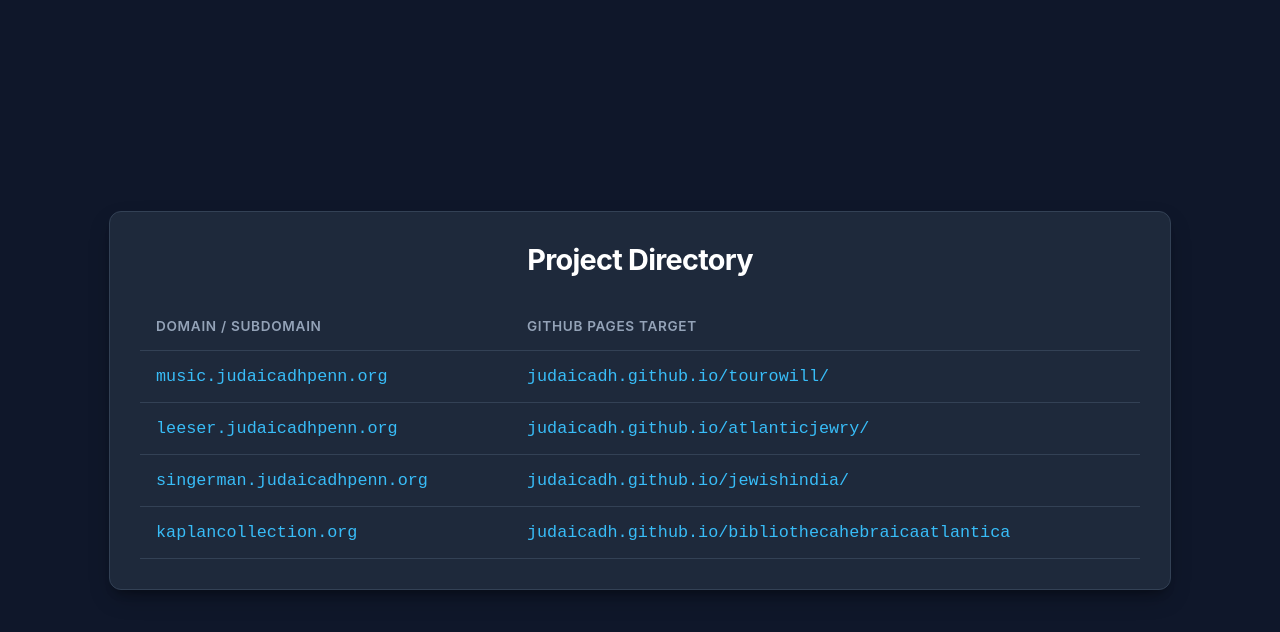
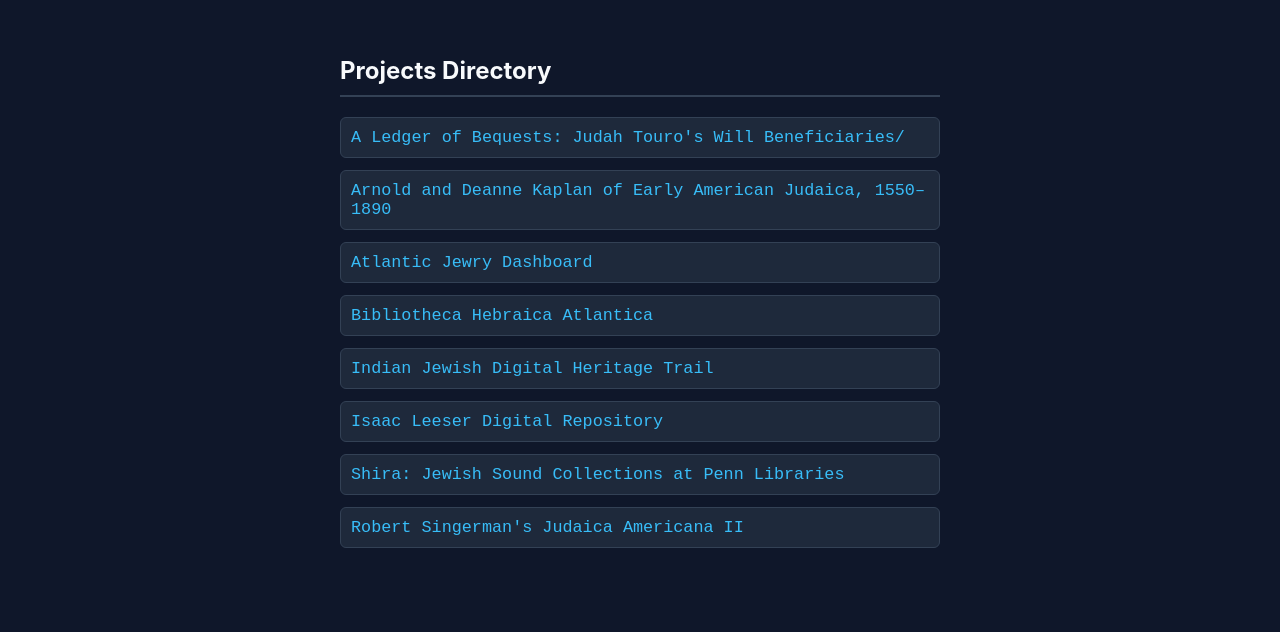
Before and after one commit to judaicadh/judaicadh.github.io, a plain HTML site: page index.html in a window 1280 px wide. Drawn offline with Linux system fonts and the light colour scheme.

Commit message:
Update index.html

```diff
--- a/index.html
+++ b/index.html
@@ -3,142 +3,62 @@
 <head>
     <meta charset="UTF-8">
     <meta name="viewport" content="width=device-width, initial-scale=1.0">
-    <title>Judaica DH Project Directory</title>
+    <title>Project Links</title>
     <style>
-        :root {
-            --bg-color: #0f172a;
-            --card-bg: #1e293b;
-            --text-color: #f8fafc;
-            --link-color: #38bdf8;
-            --link-hover: #7dd3fc;
-            --border-color: #334155;
+        body {
+            font-family: -apple-system, BlinkMacSystemFont, "Segoe UI", Roboto, sans-serif;
+            background-color: #0f172a;
+            color: #f8fafc;
+            padding: 40px 20px;
+            max-width: 600px;
+            margin: 0 auto;
         }
-
-        body {
-            font-family: -apple-system, BlinkMacSystemFont, "Segoe UI", Roboto, Helvetica, Arial, sans-serif;
-            background-color: var(--bg-color);
-            color: var(--text-color);
+        h1 {
+            font-size: 1.5rem;
+            border-bottom: 2px solid #334155;
+            padding-bottom: 10px;
+            margin-bottom: 20px;
+        }
+        ul {
+            list-style-type: none;
+            padding: 0;
             margin: 0;
-            padding: 40px 20px;
-            display: flex;
-            justify-content: center;
-            align-items: center;
-            min-height: 100vh;
-            box-sizing: border-box;
         }
-
-        .container {
-            width: 100%;
-            max-width: 1000px;
-            background-color: var(--card-bg);
-            padding: 30px;
-            border-radius: 12px;
-            box-shadow: 0 10px 25px -5px rgba(0, 0, 0, 0.3), 0 8px 10px -6px rgba(0, 0, 0, 0.3);
-            border: 1px solid var(--border-color);
+        li {
+            margin-bottom: 12px;
+            padding: 10px;
+            background-color: #1e293b;
+            border-radius: 6px;
+            border: 1px solid #334155;
         }
-
-        h1 {
-            font-size: 1.8rem;
-            margin-top: 0;
-            margin-bottom: 25px;
-            text-align: center;
-            letter-spacing: -0.025em;
-            color: #fff;
+        a {
+            color: #38bdf8;
+            text-decoration: none;
+            font-family: monospace;
+            font-size: 1.05rem;
+            word-break: break-all;
+            display: block;
         }
-
-        .table-responsive {
-            overflow-x: auto;
-        }
-
-        table {
-            width: 100%;
-            border-collapse: collapse;
-            text-align: left;
-        }
-
-        th, td {
-            padding: 16px;
-            border-bottom: 1px solid var(--border-color);
-            font-family: 'Courier New', Courier, monospace;
-            font-size: 1.05rem;
-        }
-
-        th {
-            font-family: -apple-system, BlinkMacSystemFont, "Segoe UI", Roboto, sans-serif;
-            color: #94a3b8;
-            font-weight: 600;
-            text-transform: uppercase;
-            font-size: 0.85rem;
-            letter-spacing: 0.05em;
-        }
-
-        a {
-            color: var(--link-color);
-            text-decoration: none;
-            transition: color 0.2s ease, border-bottom 0.2s ease;
-            border-bottom: 1px solid transparent;
-        }
-
         a:hover {
-            color: var(--link-hover);
-            border-bottom: 1px solid var(--link-hover);
-        }
-
-        @media (max-width: 768px) {
-            body {
-                padding: 15px;
-            }
-            .container {
-                padding: 15px;
-            }
-            th {
-                display: none; /* Hide headers on mobile for stack view */
-            }
-            td {
-                display: block;
-                padding: 12px 6px;
-            }
-            td:nth-child(even) {
-                margin-bottom: 15px;
-                border-bottom: 2px solid var(--border-color);
-            }
+            color: #7dd3fc;
+            text-decoration: underline;
         }
     </style>
 </head>
 <body>
 
-<div class="container">
-    <h1>Project Directory</h1>
+    <h1>Projects Directory</h1>
+    <ul>
+        <li><a href="https://judaicadh.github.io/tourowill/" target="_blank" rel="noopener">A Ledger of Bequests: Judah Touro's Will Beneficiaries/</a></li>
+        <li><a href="https://kaplancollection.org" target="_blank" rel="noopener">Arnold and Deanne Kaplan of Early American Judaica, 1550–1890</a></li>
+        <li><a href="https://judaicadh.github.io/atlanticjewry/" target="_blank" rel="noopener">Atlantic Jewry Dashboard</a></li>
+        <li><a href="https://judaicadh.github.io/bibliothecahebraicaatlantica" target="_blank" rel="noopener">Bibliotheca Hebraica Atlantica</a></li>
+        <li><a href="https://judaicadh.github.io/jewishindia/" target="_blank" rel="noopener">Indian Jewish Digital Heritage Trail</a></li>
+        <li><a href="https://leeser.judaicadhpenn.org" target="_blank" rel="noopener">Isaac Leeser Digital Repository</a></li>
+        <li><a href="https://music.judaicadhpenn.org" target="_blank" rel="noopener">Shira: Jewish Sound Collections at Penn Libraries</a></li>
+        <li><a href="https://singerman.judaicadhpenn.org" target="_blank" rel="noopener">Robert Singerman's Judaica Americana II</a></li>
 
-    <div class="table-responsive">
-        <table>
-            <thead>
-                <tr>
-                    <th>Domain / Subdomain</th>
-                    <th>GitHub Pages Target</th>
-                </tr>
-            </thead>
-            <tbody>
-                <tr>
-                    <td><a href="https://music.judaicadhpenn.org" target="_blank" rel="noopener">music.judaicadhpenn.org</a></td>
-                    <td><a href="https://judaicadh.github.io/tourowill/" target="_blank" rel="noopener">judaicadh.github.io/tourowill/</a></td>
-                </tr>
-                <tr>
-                    <td><a href="https://leeser.judaicadhpenn.org" target="_blank" rel="noopener">leeser.judaicadhpenn.org</a></td>
-                    <td><a href="https://judaicadh.github.io/atlanticjewry/" target="_blank" rel="noopener">judaicadh.github.io/atlanticjewry/</a></td>
-                </tr>
-                <tr>
-                    <td><a href="https://singerman.judaicadhpenn.org" target="_blank" rel="noopener">singerman.judaicadhpenn.org</a></td>
-                    <td><a href="https://judaicadh.github.io/jewishindia/" target="_blank" rel="noopener">judaicadh.github.io/jewishindia/</a></td>
-                </tr>
-                <tr>
-                    <td><a href="https://kaplancollection.org" target="_blank" rel="noopener">kaplancollection.org</a></td>
-                    <td><a href="https://judaicadh.github.io/bibliothecahebraicaatlantica" target="_blank" rel="noopener">judaicadh.github.io/bibliothecahebraicaatlantica</a></td>
-                </tr>
-            </tbody>
-        </table>
-    </div>
-</div>
+    </ul>
 
 </body>
 </html>
```
